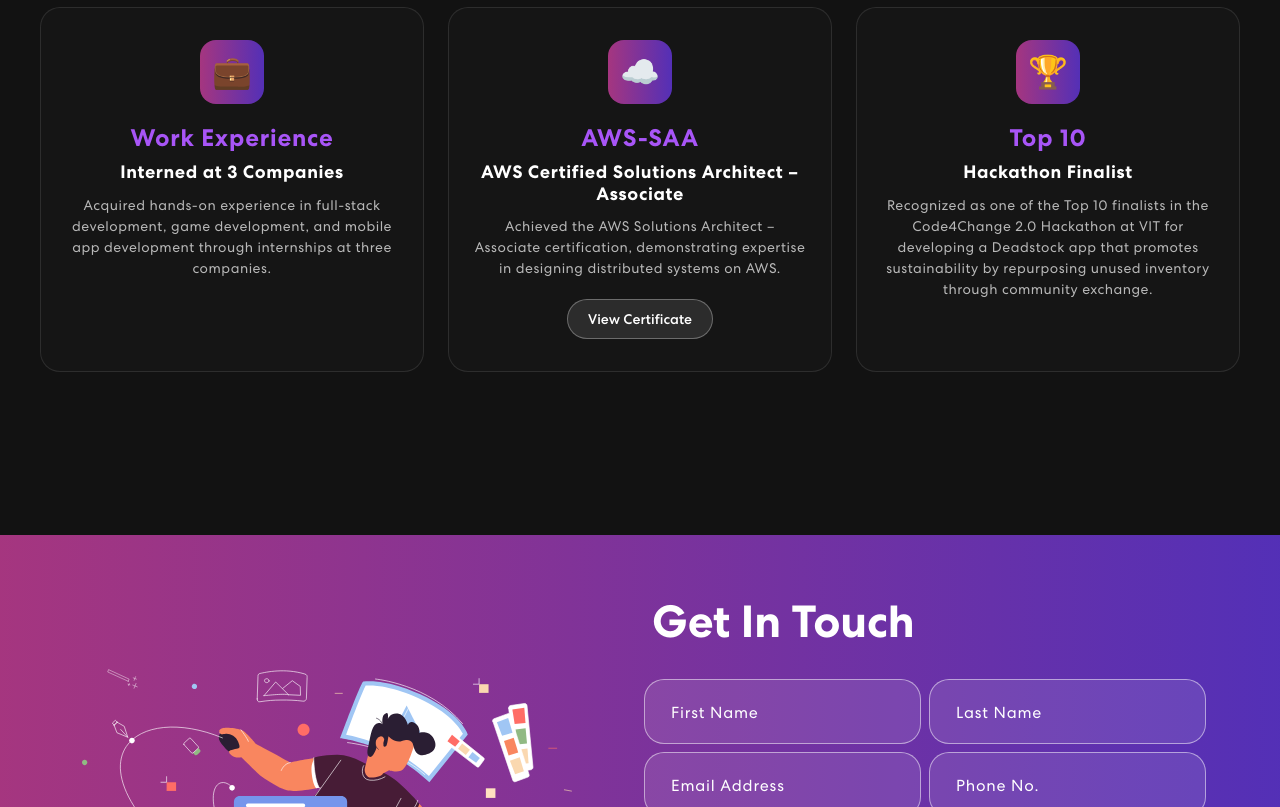
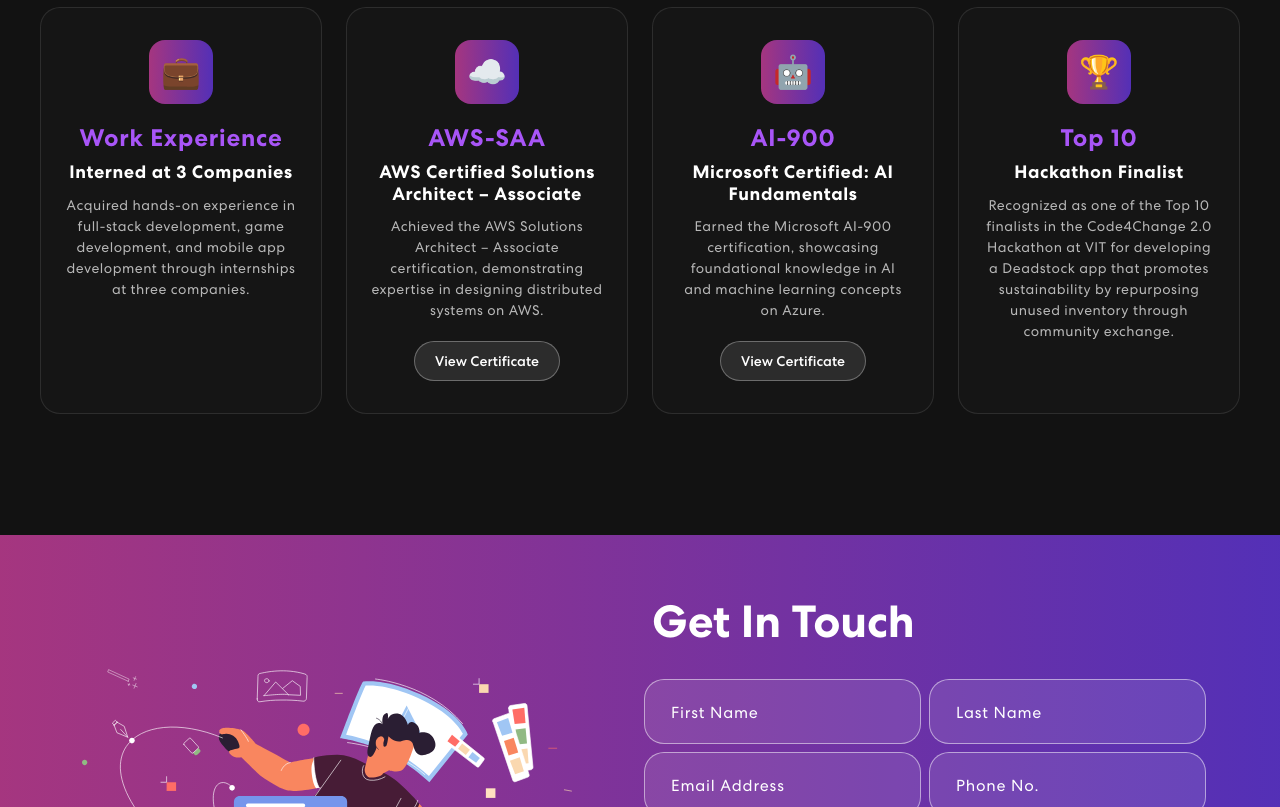
Before and after one commit to MayankPandey2004/Personal-Portfolio, a React (Create React App) app: page / in a window 1280 px wide. Shown: the part 4040-4847 px from the top of the page. Built offline with nearby package versions, Linux system fonts and the light colour scheme.

Commit message:
added cert

```diff
--- a/src/components/Highlights.js
+++ b/src/components/Highlights.js
@@ -16,13 +16,13 @@ const highlights = [
         icon: "☁️",
         button: { text: "View Certificate", link: "https://www.credly.com/badges/6efe0873-f368-45e6-80cb-9b822ce9426c/linked_in_profile" },
     },
-    //   {
-    //     title: "AI-900",
-    //     subtitle: "Microsoft Certified: AI Fundamentals",
-    //     description: "Earned the Microsoft AI-900 certification, showcasing foundational knowledge in AI and machine learning concepts on Azure.",
-    //     icon: "🤖",
-    //     button: { text: "View Certificate", link: "#" },
-    //   },
+      {
+        title: "AI-900",
+        subtitle: "Microsoft Certified: AI Fundamentals",
+        description: "Earned the Microsoft AI-900 certification, showcasing foundational knowledge in AI and machine learning concepts on Azure.",
+        icon: "🤖",
+        button: { text: "View Certificate", link: "https://learn.microsoft.com/api/credentials/share/en-gb/MayankPandey-6719/5B3CBFB01A7A3EE8?sharingId=4631F69937ADB8FB" },
+      },
     {
         title: "Top 10",
         subtitle: "Hackathon Finalist",
```
